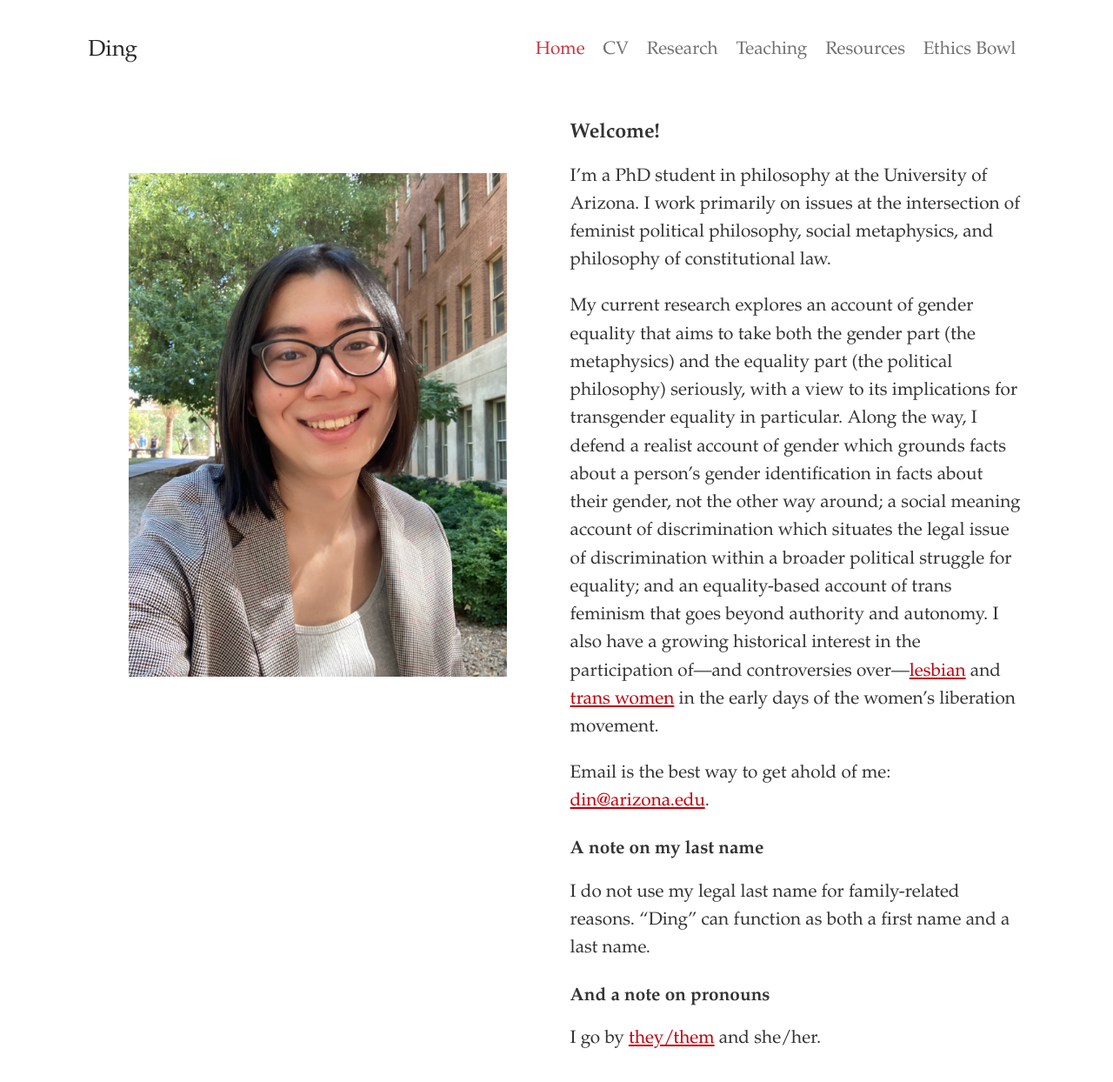
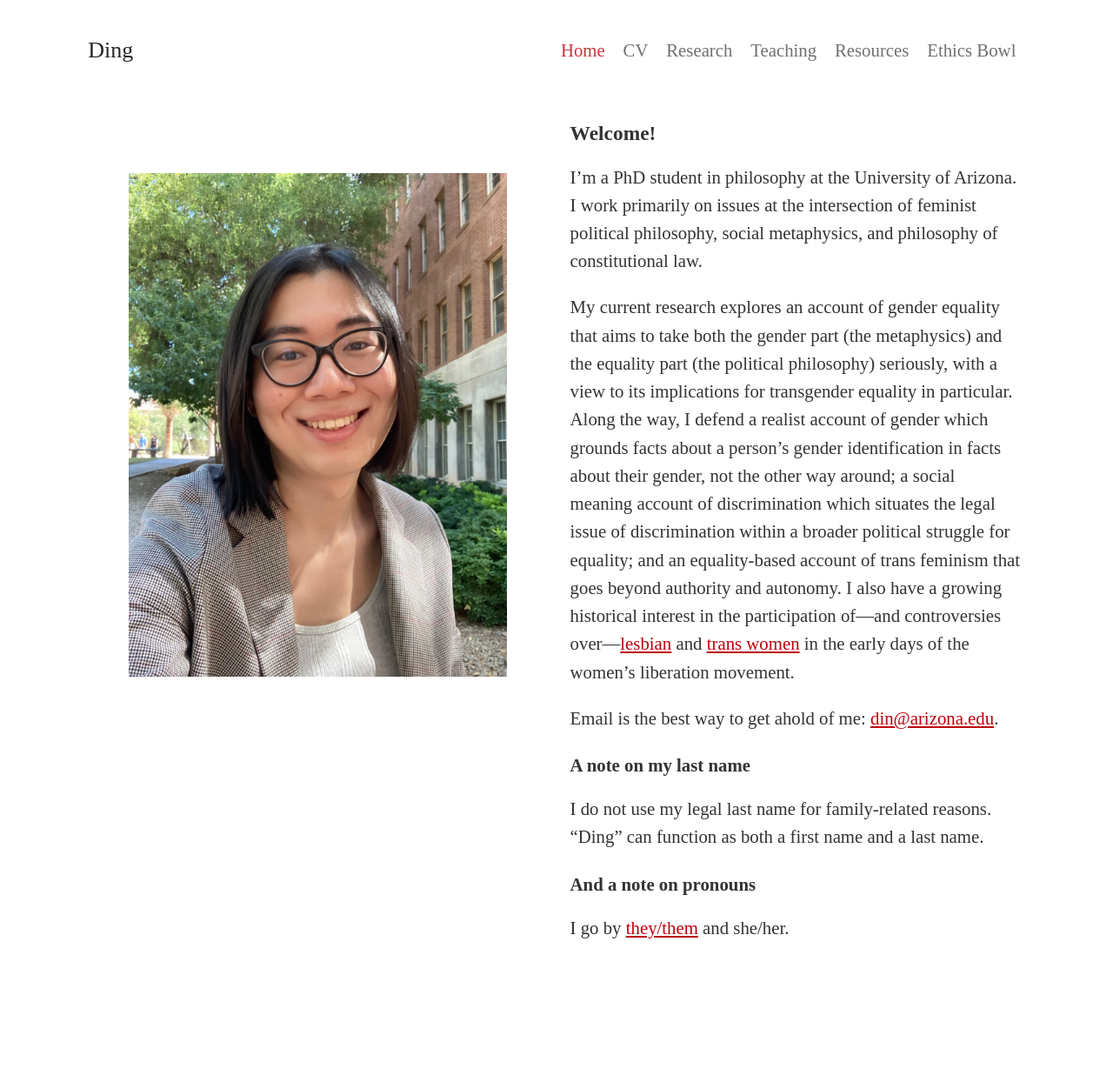
Before and after one commit to dingherself/dingherself.github.io, a Jekyll site: the page built from index.html, in a window 1280 px wide and 1295 px high. Shown: the top 1244 px of the window at 87% size. Built offline with Jekyll 4.4.1, drawn with Linux system fonts in a browser that asks for light colours; nearby versions of some CDN libraries; some web fonts are replaced.

Commit message:
optimize

```diff
--- a/_includes/head.html
+++ b/_includes/head.html
@@ -15,8 +15,6 @@
 <!-- Ding's modified Bootstrap CSS -->
 <link href="{{ 'assets/ding.css' | relative_url }}" rel="stylesheet">
 
-{% include favicons.html %}
-
 <script async src='https://www.googletagmanager.com/gtag/js?id=UA-127390411-1'></script>
   <script>
     window.dataLayer = window.dataLayer || [];
--- a/_layouts/home.html
+++ b/_layouts/home.html
@@ -33,17 +33,21 @@
   <main id="content" role="main" class="container">
     <div class="container px-3">
       <div class="row justify-content-center align-items-start gx-5 gx-xl-4 gx-xxl-0">
-        {%- if page.headerpicurl -%}
         <div class="col-11 col-md-6 col-xxl-5 mt-2 mt-md-5">
-          <p style="text-align:center;"><a href="{{ page.headerpicurl | prepend: site.baseurl }}"><img class="img-fluid mt-2 mt-md-3 float-left mw-100 headerphoto" src="{{ page.headerpicurl | prepend: site.baseurl }}" alt="{{ page.headerpicalt }}"></a></p>
+          <p style="text-align:center;">
+            <a href="{{ page.headerpicurljpeg | prepend: site.baseurl }}">
+              <picture>
+                <source type="image/webp" srcset="{{ page.headerpicurlwebp | prepend: site.baseurl }}">
+                <source type="image/jpeg" srcset="{{ page.headerpicurljpeg | prepend: site.baseurl }}">
+                <img class="img-fluid mt-2 mt-md-3 float-left mw-100 headerphoto" src="{{ page.headerpicurljpeg | prepend: site.baseurl }}" alt="{{ page.headerpicalt }}">
+              </picture>
+            </a>
+          </p>
           {%- if page.headerpictext -%}
             <p style="text-align:center; color: #777; margin-top: -0.5rem;"><small>{{ page.headerpictext }}</small></p>
           {%- endif -%}
         </div>
         <div class="col-12 col-md-6 col-xxl-7 maincontent">
-      {%- else -%}
-        <div class="col-12 col-lg-8 col-xxl-12 maincontent">
-      {%- endif -%}
         {{ content }}
         </div>
       </div>
--- a/assets/ding.scss
+++ b/assets/ding.scss
@@ -1,11 +1,13 @@
 ---
 ---
 
+// 1. Include functions first (so you can manipulate colors, SVGs, calc, etc)
+@import "functions";
+
+// 2. Include any default variable overrides here
+
 // Adobe Font
-
 @import url("https://use.typekit.net/vnw4sgb.css");
-
-// Ding's variable overrides
 
 $font-family-sans-serif:
 athelas,
@@ -18,7 +20,7 @@
 // Android
 //"Roboto",
 // Basic web fallback
-"Palatino", "Times New Roman", Times, serif,
+"Times New Roman", Times, serif,
 // Emoji fonts
 "Apple Color Emoji", "Segoe UI Emoji", "Segoe UI Symbol" !default;
 
@@ -88,15 +90,30 @@
   xxl: 1580px
 );
 
-/////////////////////////////////////////
-// Bootstrap and its default variables //
-/////////////////////////////////////////
+// 3. Include remainder of required Bootstrap stylesheets
+@import "variables";
+@import "mixins";
+@import "root";
 
-@import "bootstrap";
+// 4. Include any optional Bootstrap CSS as needed
+@import "utilities";
+@import "reboot";
+@import "type";
+@import "images";
+@import "containers";
+@import "grid";
+@import "nav";
+@import "navbar";
 
-//////////////////////////
-// Ding's css overrides //
-//////////////////////////
+// Helpers
+@import "helpers";
+
+// 5. Optionally include utilities API last to generate classes based on the Sass map in `_utilities.scss`
+@import "utilities/api";
+
+// 6. Add additional custom code here
+
+// CSS overrides
 
 html {
   font-size: 1.15rem;
--- a/index.html
+++ b/index.html
@@ -3,7 +3,8 @@
 title: Home
 group: navigation
 order: 1
-headerpicurl: /ding.jpeg
+headerpicurlwebp: /ding.webp
+headerpicurljpeg: /ding.jpeg
 headerpicalt: "A picture of me looking into the camera, smiling."
 ---
 
```
Also changed, not shown: ding.webp (added).
